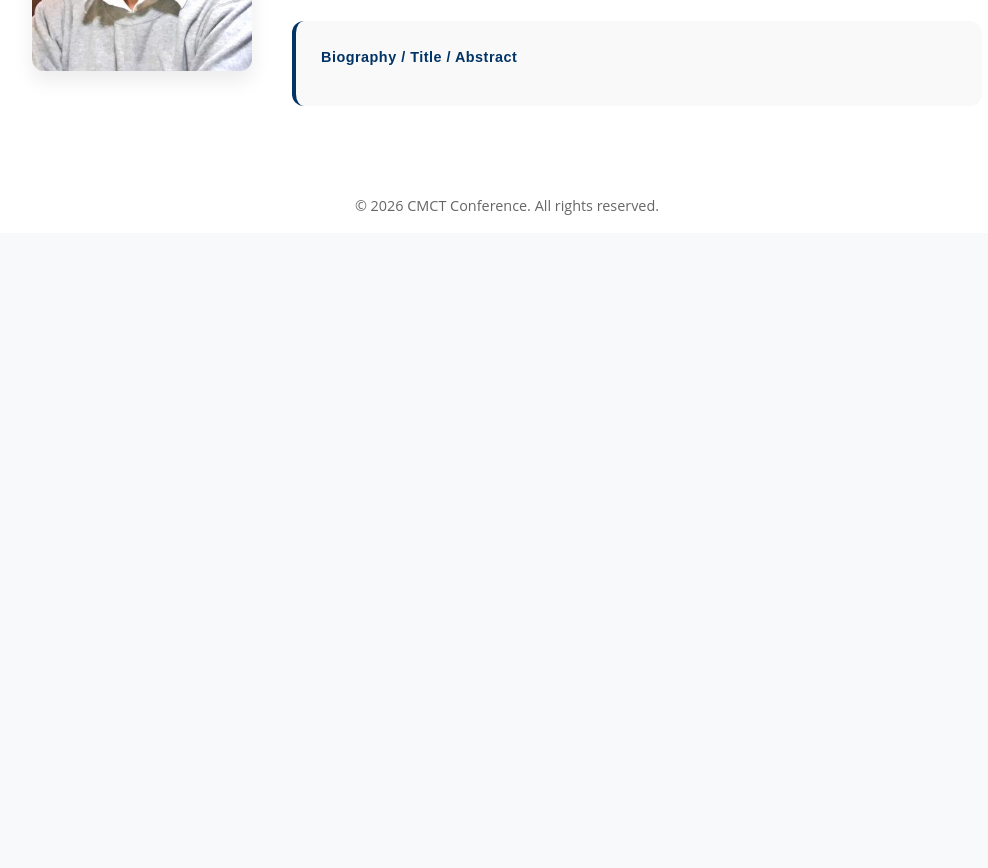
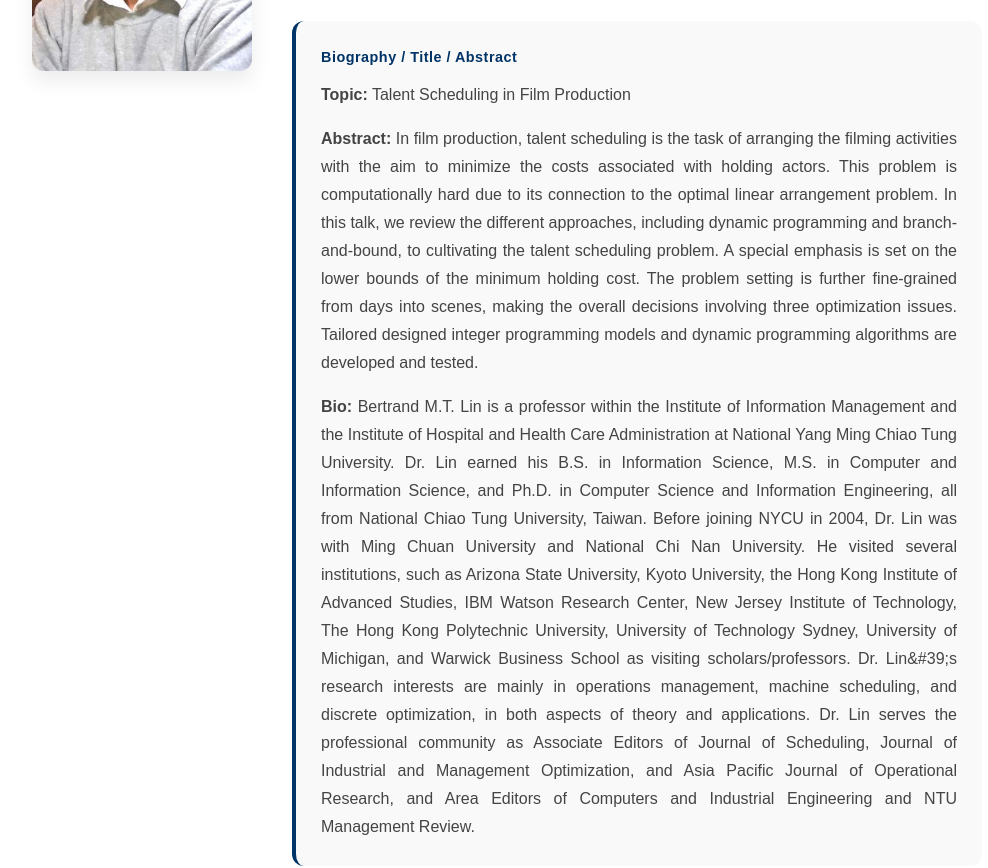
Before and after one commit to cmct-2026/cmct-2026.github.io, a React (Vite) app: page /#/invited-presentations in a window 1280 px wide. Shown: the part 620-1488 px from the top of the page, without its empty margins (133-1121 px from the left). Before the commit the page ends 885 px from the top, so only its background shows below. Built offline with nearby package versions, Linux system fonts and the light colour scheme.

Commit message:
[Update] Update presentation details for Prof. Bertrand M.T. Lin

```diff
--- a/src/pages/InvitedPresentations.jsx
+++ b/src/pages/InvitedPresentations.jsx
@@ -17,8 +17,9 @@ const InvitedPresentations = () => {
             email: "bmtlin@nycu.edu.tw",
             photo: bmtLinImg,
             type: "Keynote Speaker",
-            topic: "To be announced",
-            abstract_text: "To be announced."
+            topic: "Talent Scheduling in Film Production",
+            abstract_text: "In film production, talent scheduling is the task of arranging the filming activities with the aim to minimize the costs associated with holding actors. This problem is computationally hard due to its connection to the optimal linear arrangement problem. In this talk, we review the different approaches, including dynamic programming and branch-and-bound, to cultivating the talent scheduling problem. A special emphasis is set on the lower bounds of the minimum holding cost. The problem setting is further fine-grained from days into scenes, making the overall decisions involving three optimization issues. Tailored designed integer programming models and dynamic programming algorithms are developed and tested.",
+            bio: "Bertrand M.T. Lin is a professor within the Institute of Information Management and the Institute of Hospital and Health Care Administration at National Yang Ming Chiao Tung University. Dr. Lin earned his B.S. in Information Science, M.S. in Computer and Information Science, and Ph.D. in Computer Science and Information Engineering, all from National Chiao Tung University, Taiwan. Before joining NYCU in 2004, Dr. Lin was with Ming Chuan University and National Chi Nan University. He visited several institutions, such as Arizona State University, Kyoto University, the Hong Kong Institute of Advanced Studies, IBM Watson Research Center, New Jersey Institute of Technology, The Hong Kong Polytechnic University, University of Technology Sydney, University of Michigan, and Warwick Business School as visiting scholars/professors. Dr. Lin&#39;s research interests are mainly in operations management, machine scheduling, and discrete optimization, in both aspects of theory and applications. Dr. Lin serves the professional community as Associate Editors of Journal of Scheduling, Journal of Industrial and Management Optimization, and Asia Pacific Journal of Operational Research, and Area Editors of Computers and Industrial Engineering and NTU Management Review."
         },
 
         {
```
